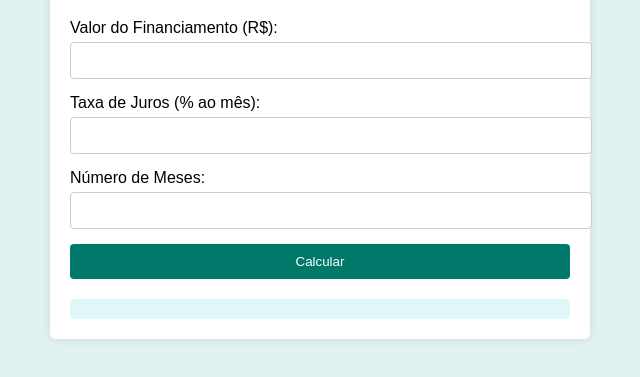
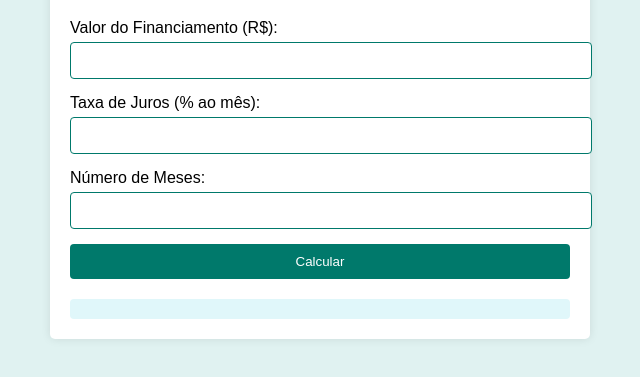
Before and after one commit to joselliaport3lla/Projeto2_3B_21, a plain HTML site: page index.html in a window 1280 px wide. Shown: the part 131-508 px from the top of the page, without its empty margins (320-960 px from the left). Drawn offline with Linux system fonts and the light colour scheme.

Commit message:
Update style.css

```diff
--- a/style.css
+++ b/style.css
@@ -30,7 +30,7 @@ label {
 input {
     width: 100%;
     padding: 10px;
-    border: 1px solid #ccc;
+    border: 1px solid #00796B;
     border-radius: 4px;
 }
 
```
